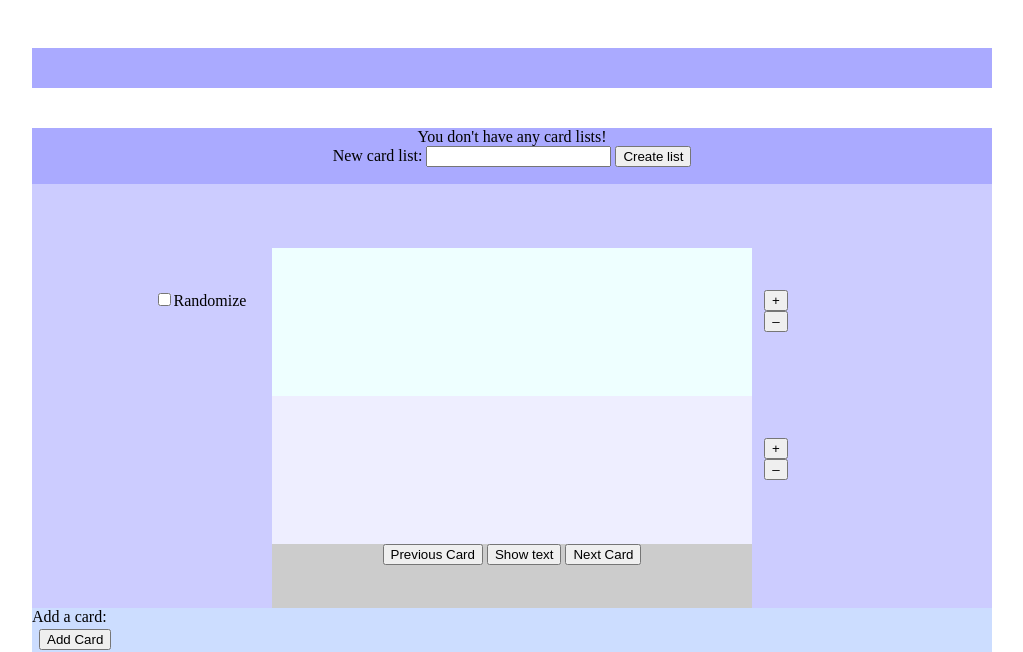
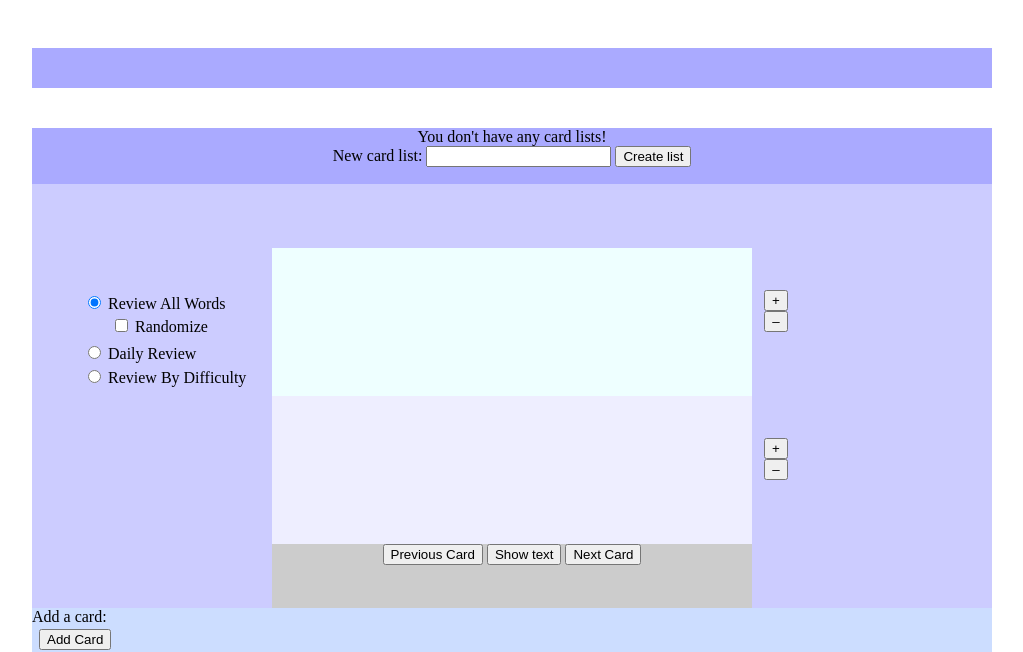
Before and after one commit to matt-gardner/language-study, a Django app: template templates/index.html in a window 1280 px wide. Shown: the top 652 px of the page, without its empty margins (128-1151 px from the left). Run offline with Django 3.2, Linux system fonts and the light colour scheme; the template is opened without the code that fills it, so the values that code supplies are empty.

Commit message:
Added buttons for selecting the review method, though they are not functional yet

```diff
--- a/media/style.css
+++ b/media/style.css
@@ -18,9 +18,18 @@ div.option_buttons
 {
 	position:absolute;
 	top:25%;
-	left:10%;
-	width:15%;
+	left:5%;
+	width:20%;
 	background:#ccf;
+}
+div.option_buttons table
+{
+	text-align:left;
+}
+div.option_buttons table table
+{
+	margin-left:25px;
+	text-align:left;
 }
 div.review_word
 {
--- a/templates/index.html
+++ b/templates/index.html
@@ -42,34 +42,87 @@ New card list:
 </div>
 
 <div class="review">
+
 	<div class="cards">
 	{% if cardlist %}
 	Reviewing card {{ card_number }} out of {{ num_cards }}
 	{% endif %}
 	</div>
+
 	<div class="option_buttons">
-		<input type="checkbox" id="id_randomize" />Randomize
+		<table>
+			<tr>
+				<td>
+					<label for="id_all_words">
+						<input type="radio"
+						name="review_style"
+						value="all_words"
+						id="id_all_words"
+						checked/>
+						Review All Words
+					</label>
+					<table>
+						<tr>
+							<td>
+								<label for="id_randomize">
+									<input type="checkbox"
+									id="id_randomize" />
+									Randomize
+								</label>
+							</td>
+						</tr>
+					</table>
+				</td>
+			</tr>
+			<tr>
+				<td>
+					<label for="id_daily">
+						<input type="radio"
+					   	name="review_style"
+					   	value="daily"
+					   	id="id_daily"/>
+						Daily Review
+					</label>
+				</td>
+			</tr>
+			<tr>
+				<td>
+					<label for="id_difficulty">
+						<input type="radio"
+					   	name="review_style"
+					   	value="difficulty"
+					   	id="id_difficulty" />
+						Review By Difficulty
+					</label>
+				</td>
+			</tr>
+		</table>
 	</div>
+
 	<div class="review_word">
 		<div class="text">
 			{{ card.word }}
 		</div>
 	</div>
+
 	<div class="word_font_buttons">
 		<input type="submit" value="+" id="id_increase_word_size" />
 		<br>
 		<input type="submit" value="&ndash;" id="id_decrease_word_size" />
 	</div>
+
 	<div class="review_text">
 		<div class="text" style="display:none">
 			{{ card.text }}
 		</div>
 	</div>
+
 	<div class="text_font_buttons">
 		<input type="submit" value="+" class="increase_font" id="id_increase_text_size" />
 		<br>
 		<input type="submit" value="&ndash;" id="id_decrease_text_size" />
 	</div>
+
 	<div class="review_buttons">
 		<input type="submit" value="Previous Card" id="id_prev_card"/>
 		<input type="submit" value="Show text" id="id_show_text"/>
```
